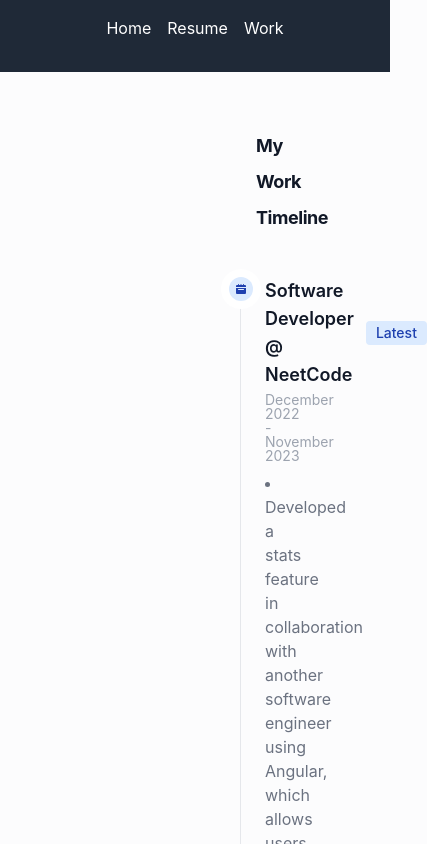
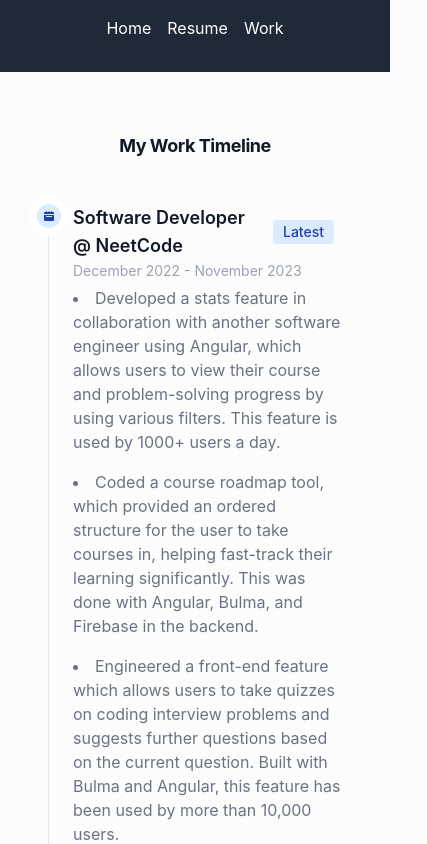
Before and after one commit to malimalik/portfolio, a React (Create React App) app: page /resume in a window 390 px wide. Shown: the top 844 px of the page, 427 px wide, since content can reach past the window. Built offline with nearby package versions, Linux system fonts and the light colour scheme; a web font is replaced by a local one.

Commit message:
add responsiveness to resume page

```diff
--- a/src/Components/resume/Resume.jsx
+++ b/src/Components/resume/Resume.jsx
@@ -3,18 +3,13 @@
 const Resume = () => {
   return (
     <>
-      <section className="ml-60 mr-60 mt-10 mb-20">
-        <div className="mb-[25px]">
-          <h1
-            className="mb-2 mt-2 p-4 md:p-3 text-lg
-          font-bold leading-loose tracking-tight
-           text-gray-900 md:text-2xl lg:text-5xl
-           dark:text-black text-center"
-          >
+      <section className="mx-12 md:mx-56 lg:mx-72 mt-10 mb-20">
+        <div className="mb-6">
+          <h1 className="mb-2 mt-2 p-4 md:p-3 text-lg font-bold leading-loose tracking-tight text-gray-900 md:text-2xl lg:text-5xl dark:text-black text-center">
             My Work Timeline
           </h1>
         </div>
-        <ol class="relative border-s border-gray-200 dark:border-gray-700">
+        <ol className="relative border-s border-gray-200 dark:border-gray-700">
           <li class="mb-10 ms-6">
             <span class="absolute flex items-center justify-center w-6 h-6 bg-blue-100 rounded-full -start-3 ring-8 ring-white dark:ring-gray-900 dark:bg-blue-900">
               <svg
```
